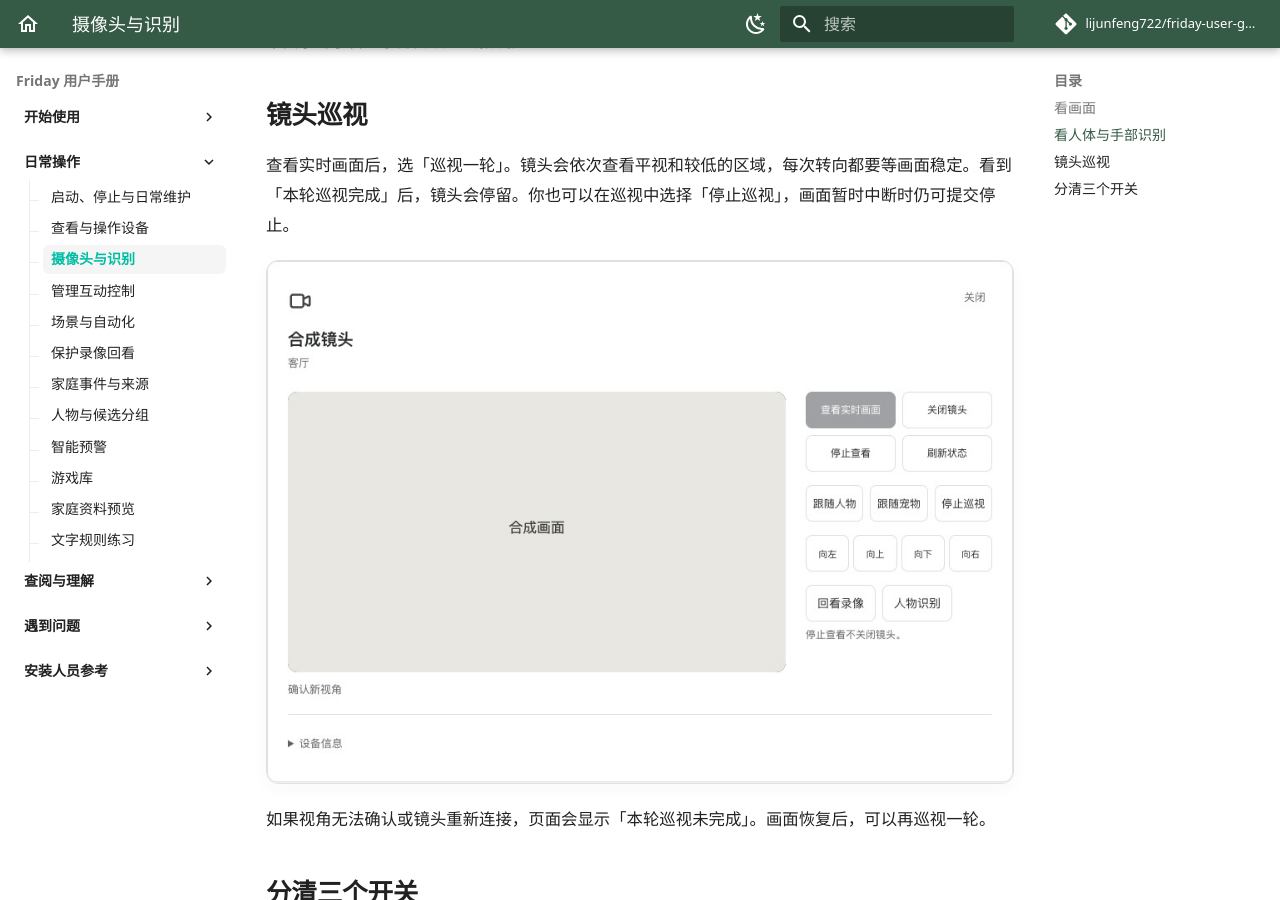
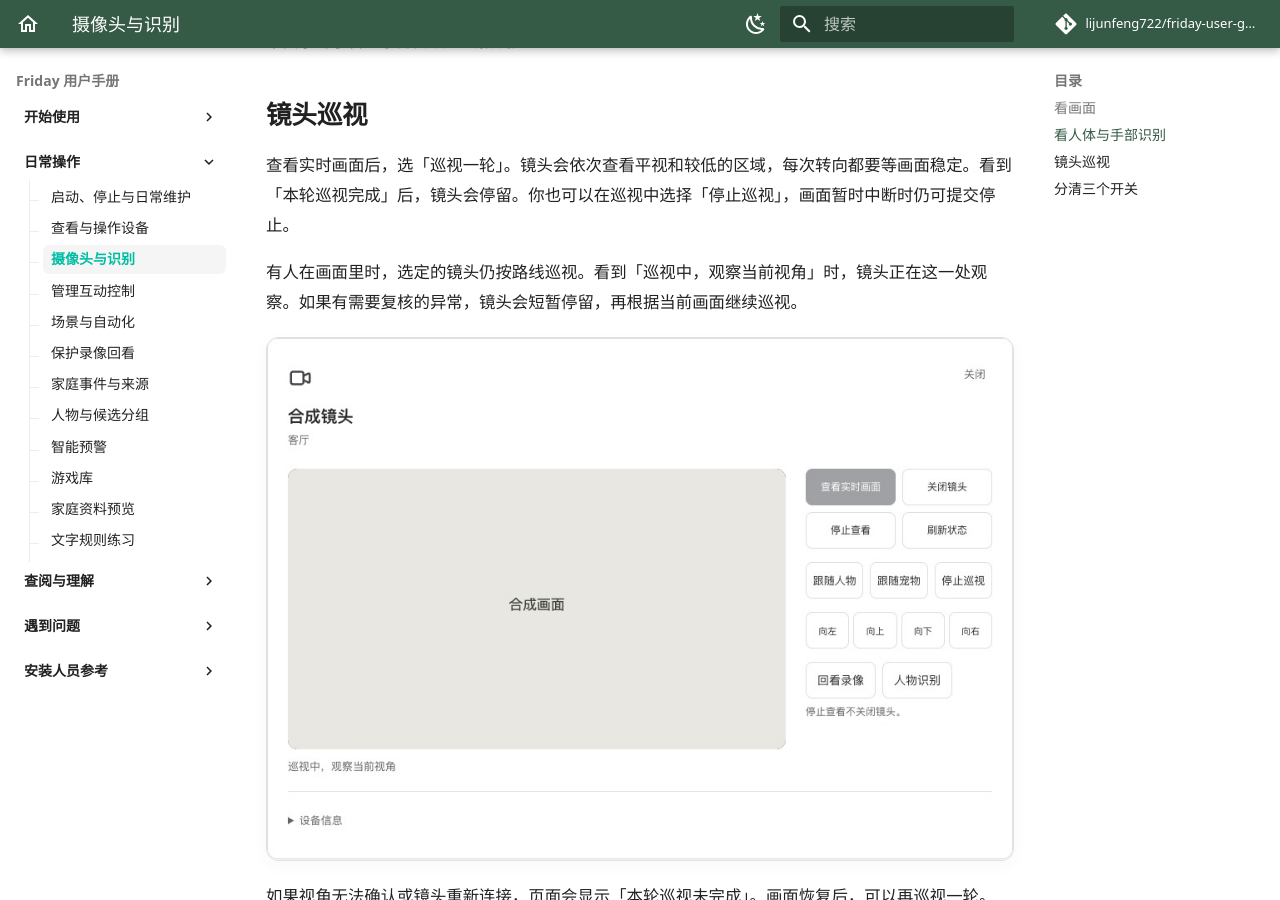
Before and after one commit to lijunfeng722/friday-user-guide, an MkDocs documentation site: the page built from docs/guides/cameras.md, in a window 1280 px wide and 900 px high, scrolled down 1169 px. Built offline with MkDocs 1.6.1 and Material for MkDocs 9.7.7, drawn with Linux system fonts in a browser that asks for light colours; comment, search, counter and statistics services are not loaded.

Commit message:
文档：说明有人时的主动巡视

```diff
--- a/docs/guides/cameras.md
+++ b/docs/guides/cameras.md
@@ -22,7 +22,9 @@
 
 查看实时画面后，选「巡视一轮」。镜头会依次查看平视和较低的区域，每次转向都要等画面稳定。看到「本轮巡视完成」后，镜头会停留。你也可以在巡视中选择「停止巡视」，画面暂时中断时仍可提交停止。
 
-![摄像头详情中的停止巡视，合成画面](../assets/screenshots/friday-camera-survey.jpg)
+有人在画面里时，选定的镜头仍按路线巡视。看到「巡视中，观察当前视角」时，镜头正在这一处观察。如果有需要复核的异常，镜头会短暂停留，再根据当前画面继续巡视。
+
+![摄像头详情中的观察状态与停止巡视，合成画面](../assets/screenshots/friday-camera-survey.jpg)
 
 如果视角无法确认或镜头重新连接，页面会显示「本轮巡视未完成」。画面恢复后，可以再巡视一轮。
 
```
Also changed, not shown: USER_MANUAL.md (+3 -1 lines), docs/assets/screenshots/friday-camera-survey.jpg.
